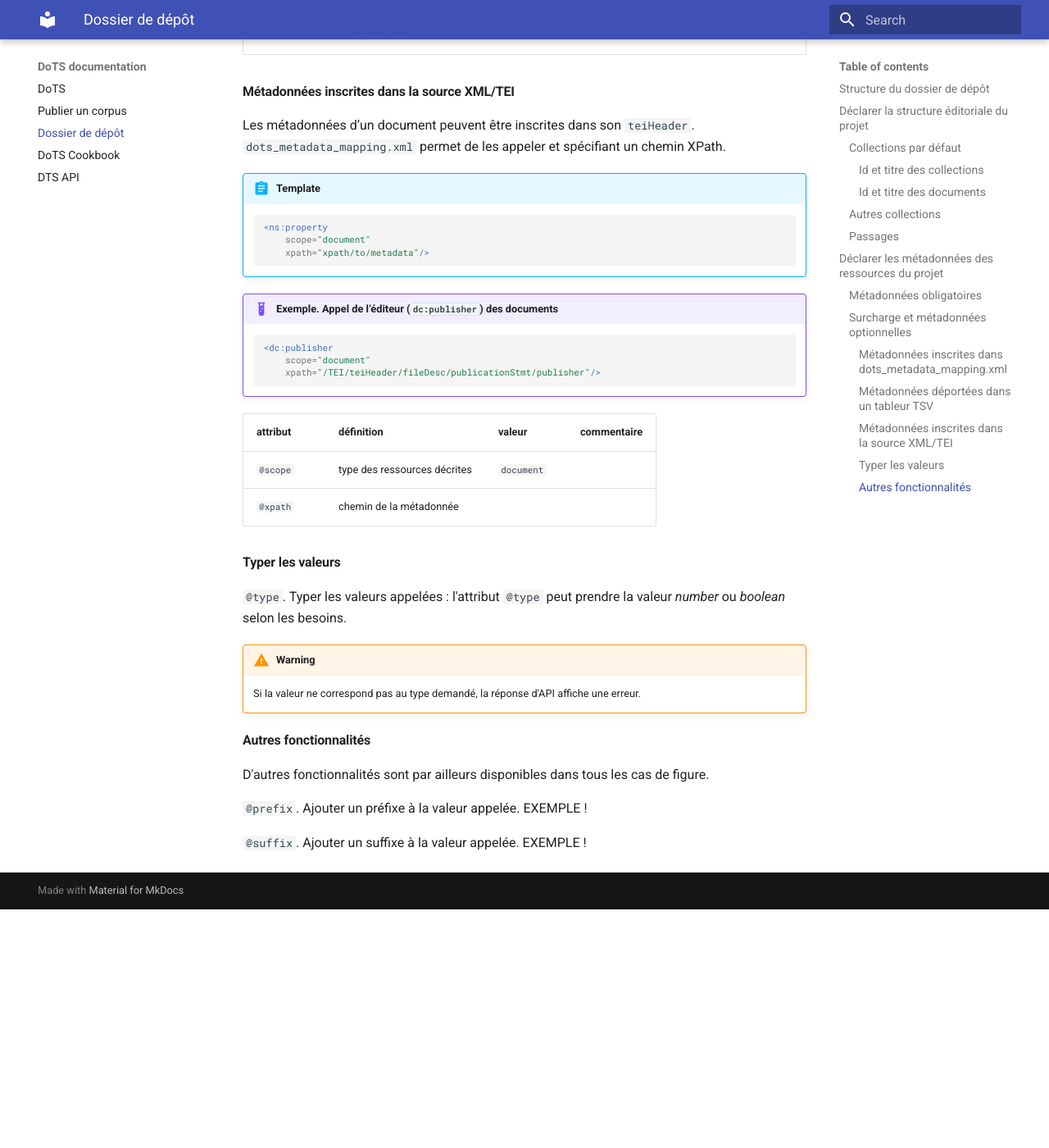
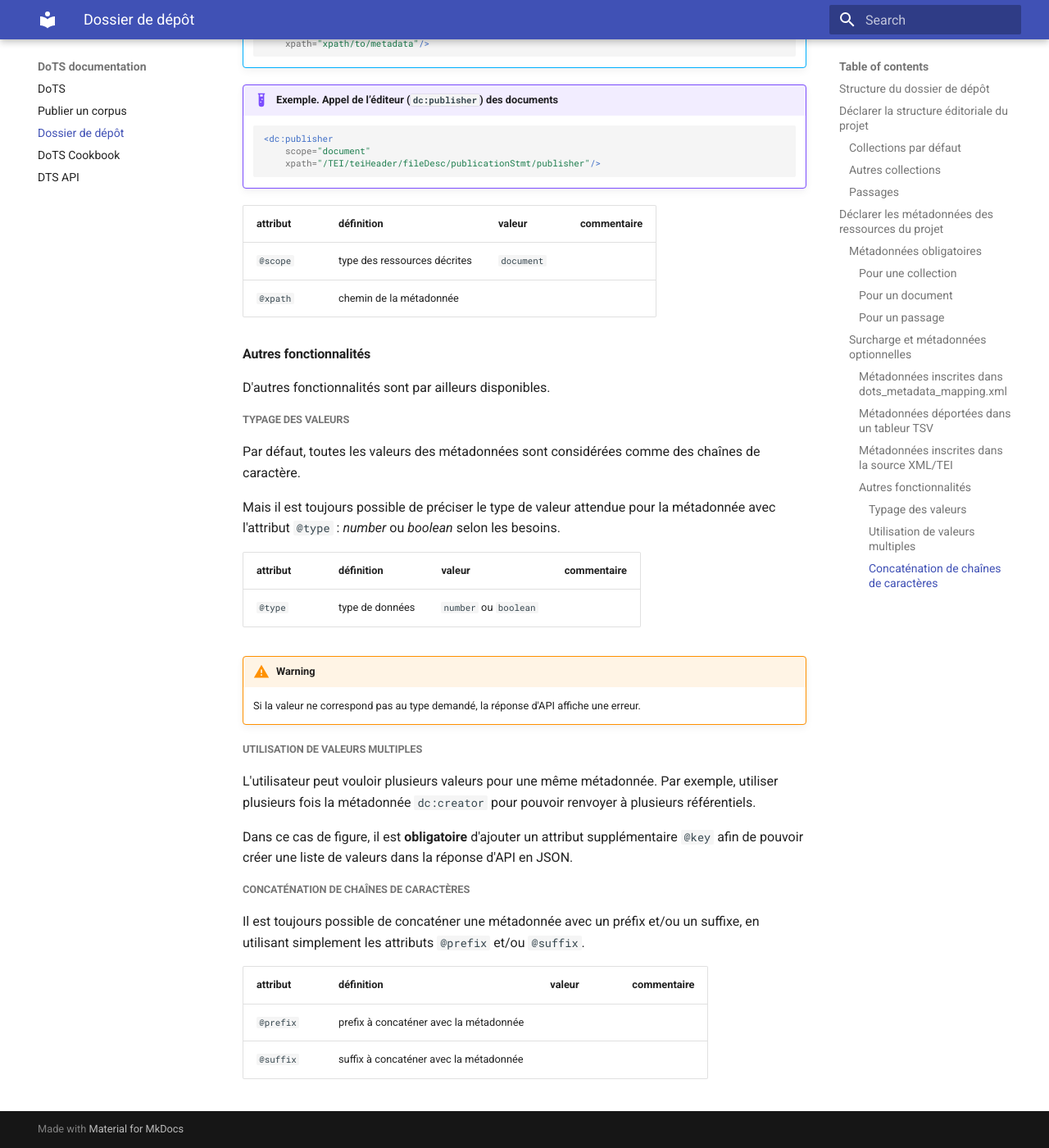
Before and after one commit to emmamorlock/dots_documentation, an MkDocs documentation site: the page built from docs/dots-project-folder.md, in a window 1280 px wide and 1400 px high, scrolled down 6701 px. Shown: the whole window at 82% size. Built offline with MkDocs 1.6.1 and Material for MkDocs 9.7.7, drawn with Linux system fonts in a browser that asks for light colours; before the commit the page ends 7810 px from its top, so only the background shows below that; some of the changed text lies outside the part shown.

Commit message:
dots-project-folder update

````diff
--- a/docs/dots-project-folder.md
+++ b/docs/dots-project-folder.md
@@ -35,6 +35,8 @@
 - `data/`: les documents XML/TEI. Ce dossier est **obligatoire**. Il contient les sources XML/TEI de votre projet organisées selon la hiérarchie de votre choix. Cette hiérarchie représente les collections par défaut de votre projet. Par exemple, ici, les documents `file_1.xml` et `file_2.xml` appartiennent à la collection `collection_1`.
 
 - `metadata/`: les métadonnées. Ce dossier est **optionnel**. Si présent, il doit contenir *a minima* le document XML `dots_metadata_mapping.xml` qui permet de déclarer l’accès aux métadonnées des collections et/ou des documents.
+
+- `README.md`. Ce fichier est optionnel. Il permet de documenter le dossier de dépôt.
 
 
 ## Déclarer la structure éditoriale du projet
@@ -89,7 +91,7 @@
 	```
 
 
-
+<!--
 #### Id et titre des collections
 
 **Le nom du dossier de collection est retenu comme identifiant de la collection.**
@@ -110,7 +112,7 @@
 
 1. la valeur renseignée dans `dots_metadata_mapping.xml` (optionnel) ;
 1. la valeur renseignée dans le `teiHeader`, par défaut `titleStmt/title` (optionnel).
-
+ -->
 
 ### Autres collections
 
@@ -118,18 +120,13 @@
 
 La description de ces nouvelles collections – avec la liste de leurs documents – doit être structurée dans un TSV conforme au modèle suivant.
 
-
-
 | |dbName|collectionId|dc:title|parentId|documentIds|dc:description|
 |-|------|------------|-----|---------|-----------|-----------|
 |**Description**|nom de la db du projet|id de la collection|`dc:title`|id de la collection parente|liste des ids des documents|`dc:description`|
 |**Example**|theater|comedy|Les comédies classiques|theatre-genre|avare\|illusion-comique\|plaideurs|Les comédies de Corneille, Molière et Racine|
 
 
-
-
 ### Passages
-
 
 Le endpoint `Navigation` permet de lister les passages référencés d’un document. Le enpoint `Document` permet d’en afficher le contenu.
 
@@ -154,42 +151,52 @@
 	```
 
 
-
 ## Déclarer les métadonnées des ressources du projet
 
 ### Métadonnées obligatoires
 
 **Pour une collection et un document**, DTS impose la déclaration d’un identifiant et d’un titre. Cependant, pour publier un projet, DoTS n’a besoin d’aucune métadonnée et attribue automatiquement aux ressources un identifiant et un titre défini selon cet ordre de priorité.
 
-Identifiant de collection :
+#### Pour une collection
+
+Identifiant :
 
 1. nom du dossier de collection dans `data/`
 
-Titre de collection (`dc:title`) :
+???+ note
+
+	Il est donc recommandé de ne pas utiliser d’espace ou de diacritique pour le nommage de ces dossiers. Un plan de nommage de ces dossiers de collection peut utilement documenter un dossier de dépôt dans le `README.md`.
+
+Titre (`dc:title`) :
 
 1. valeur référencée dans `metadata/dots_metadata_mapping.xml` (voir surcharge)
 1. nom du dossier de collection dans `data/`
 
-Identifiant de document :
+???+ note
+
+	Il est recommandé de déclarer dans un fichier TSV le titre des collections (ainsi que toutes les métadonnées utiles à leur description).
+
+#### Pour un document
+
+Identifiant :
 
 1. valeur de l’attribut `/TEI/@xml:id` du fichier
 1. nom du fichier (sans l’extension `.xml`)
 
-Titre de document (`dc:title`) :
+Titre (`dc:title`) :
 
 1. valeur référencée dans `metadata/dots_metadata_mapping.xml` (voir surcharge)
 1. valeur de `/TEI/teiHeader/fileDesc/titleStmt/title[@type='main']`
 1. valeur de `/TEI/teiHeader/fileDesc/titleStmt/title[1]`
 
 
-**Pour un passage**, DTS impose la déclaration d’un identifiant. DoTS attribue automatiquement aux passages un identifiant selon la déclaration faite par l’éditeur dans l’élément `citeStructure`. L’identifiant est copié ou calculé selon la valeur de l’attribut `citeStructure/@use`.
+####Pour un passage
+
+DTS impose la déclaration d’un identifiant. DoTS attribue automatiquement aux passages un identifiant selon la déclaration faite par l’éditeur dans l’élément `citeStructure`. L’identifiant est copié ou calculé selon la valeur de l’attribut `citeStructure/@use`.
 
 !!! warning
 
     Pour l’attribution des identifiants de passage déclarés en valeur de `citeStructure/@use`, DoTS prends en charge la **seule** valeur `@xml:id`, qui garantit l’unicité de cette identification des passages dans le document. DoTS ne traite pas les autres valeurs possibles de `@use`, telles que `position()` ou `@n`, et attribue automatiquement un identifiant aux passages selon leur ordre d’inscription dans le registre DoTS.
-
-
-
 
 
 ### Surcharge et métadonnées optionnelles
@@ -197,7 +204,7 @@
 Pour les collections et les documents, le fichier `metadata/dots_metadata_mapping.xml` permet :
 
 - de surcharger le titre (`dc:title`) attribué par défaut par DoTS ;
-- d’appeler optionnellement toutes les métadonnées souhaitées. Et ces métadonnées peuvent être inscrites dans le `teiHeader` des documents et/ou déportées dans un tableur.
+- d’appeler optionnellement toutes les métadonnées souhaitées. Et ces métadonnées peuvent être inscrites directement dans le fichier `metadata/dots_metadata_mapping.xml` et/ou dans le `teiHeader` des documents et/ou déportées dans un tableur.
 
 
 !!! example "dots_metadata_mapping.xml"
@@ -217,30 +224,18 @@
 	    <dc:date  scope="document" format="csv" source="./documents_metadata.tsv" resourceId="id" value="promotion_year" type="number"/>
 	    <dc:creator scope="document" format="csv" source="./documents_metadata.tsv" resourceId="id" value="author_fullname_label"></dc:creator>
 	    <dct:creator scope="document" format="csv" source="./documents_metadata.tsv" resourceId="id" value="author_idref_ppn" prefix="https://www.idref.fr/" key="@id"/>
-	    <dct:creator scope="document" format="csv" source="./documents_metadata.tsv" resourceId="id" value="author_dbpedia_id" prefix="https://dbpedia.org/resource/" key="@id"/>
-	    <dct:isVersionOf scope="document" format="csv" source="./documents_metadata.tsv" resourceId="id" value="sudoc_these-record_ppn" prefix="https://www.sudoc.fr/" key="@id"/>
 	    <dct:extent scope="document" format="csv" source="./documents_metadata.tsv" resourceId="id" value="pagination"/>
 	  </mapping>
 	</metadataMap>
 	```
 
-Pour déclarer une métadonnée, il suffit de l’élément avec le préfixe permettant de qualifier son vocabulaire d’appartenance.
-
-L’attribut `@scope` permettent de spécifier le type de ressource décrit.
-
-`@scope`:
-
-- déclarer les ressources décrites.
-- valeurs autorisées: `collection`,`document`
-
+Pour déclarer une métadonnée, c'est le nom de l’élément XML avec le préfixe qui permet de qualifier son vocabulaire d’appartenance. La procédure de déclaration varie ensuite selon le lieu où est inscrite la métadonnée.
 
 Ces métadonnées peuvent être inscrites :
 
 - dans le fichier `dots_metadata_mapping.xml` pour les valeurs communes à l’ensemble des collections ou à l’ensemble des documents.
 - dans un fichier TSV (pour les collections et les documents)
 - dans le fichier XML/TEI (pour les seuls documents)
-
-
 
 #### Métadonnées inscrites dans `dots_metadata_mapping.xml`
 
@@ -333,7 +328,7 @@
 
 #### Métadonnées inscrites dans la source XML/TEI
 
-Les métadonnées d’un document peuvent être inscrites dans son `teiHeader`. `dots_metadata_mapping.xml` permet de les appeler et spécifiant un chemin XPath.
+Les métadonnées d’un document peuvent être inscrites dans son `teiHeader`. `dots_metadata_mapping.xml` permet de les appeler en spécifiant un chemin XPath.
 
 
 !!! abstract "Template"
@@ -359,23 +354,36 @@
 |`@xpath`|chemin de la métadonnée|||
 
 
-#### Typer les valeurs
+#### Autres fonctionnalités
 
+D'autres fonctionnalités sont par ailleurs disponibles.
 
-`@type`. Typer les valeurs appelées : l'attribut `@type` peut prendre la valeur *number* ou *boolean* selon les besoins.
+##### Typage des valeurs
+
+Par défaut, toutes les valeurs des métadonnées sont considérées comme des chaînes de caractère.
+
+Mais il est toujours possible de préciser le type de valeur attendue pour la métadonnée avec l'attribut `@type` : *number* ou *boolean* selon les besoins.
+
+|attribut|définition|valeur|commentaire|
+|--------|----------|------|-----------|
+| `@type` | type de données | `number` ou `boolean`||
 
 !!! warning
 
 	Si la valeur ne correspond pas au type demandé, la réponse d'API affiche une erreur.
 
+##### Utilisation de valeurs multiples
+
+L'utilisateur peut vouloir plusieurs valeurs pour une même métadonnée. Par exemple, utiliser plusieurs fois la métadonnée `dc:creator` pour pouvoir renvoyer à plusieurs référentiels.
+
+Dans ce cas de figure, il est **obligatoire** d'ajouter un attribut supplémentaire `@key` afin de pouvoir créer une liste de valeurs dans la réponse d'API en JSON.
 
 
-#### Autres fonctionnalités
+##### Concaténation de chaînes de caractères
 
-D'autres fonctionnalités sont par ailleurs disponibles dans tous les cas de figure.
+Il est toujours possible de concaténer une métadonnée avec un préfix et/ou un suffixe, en utilisant simplement les attributs `@prefix` et/ou `@suffix`.
 
-
-`@prefix`. Ajouter un préfixe à la valeur appelée. EXEMPLE !
-
-
-`@suffix`. Ajouter un suffixe à la valeur appelée. EXEMPLE !
+|attribut|définition|valeur|commentaire|
+|--------|----------|------|-----------|
+|`@prefix`| prefix à concaténer avec la métadonnée|||
+|`@suffix`| suffix à concaténer avec la métadonnée |||
--- a/mkdocs.yml
+++ b/mkdocs.yml
@@ -3,7 +3,7 @@
 site_url: https://dots.documentation.com/
 nav:
     - DoTS: index.md
-    - Publier un corpus: publishing-worflow.md
+    - Publier un corpus: publishing-workflow.md
     - Dossier de dépôt: dots-project-folder.md
     - DoTS Cookbook: cookbook.md
     - DTS API: api.md
````
Also changed, not shown: docs/publishing-workflow.md (+2 -2 lines).
